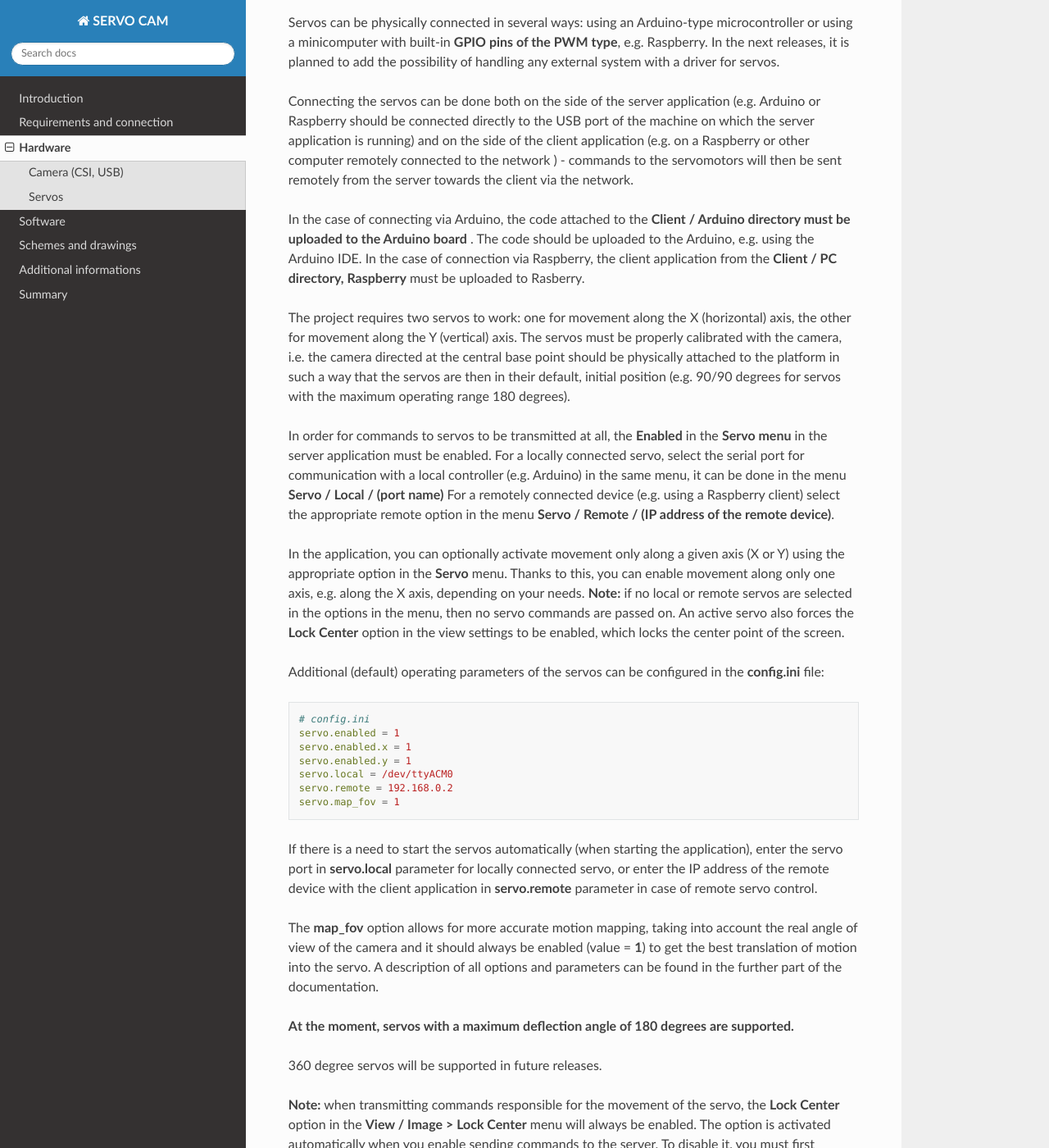
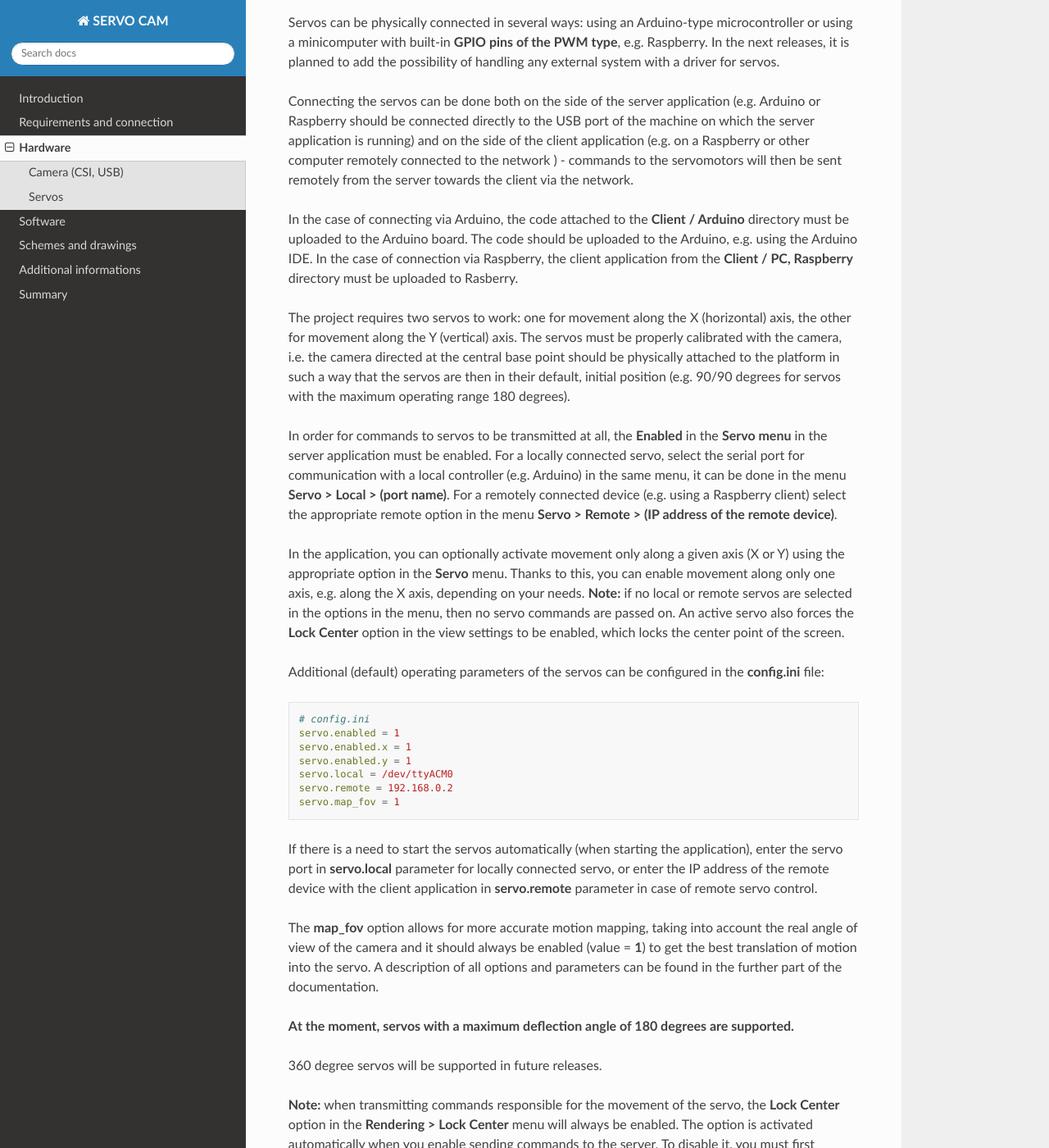
Before and after one commit to servo-cam/documentation, a Sphinx documentation site: the page built from docs/source/hardware.rst, in a window 1280 px wide and 1400 px high, scrolled down 1088 px. Shown: the whole window at 82% size. Built offline with Sphinx 7.4.7 and the Read the Docs theme 2.0.0, drawn with Linux system fonts in a browser that asks for light colours.

```diff
--- a/docs/source/hardware.rst
+++ b/docs/source/hardware.rst
@@ -62,10 +62,10 @@ servomotors will then be sent remotely from the server towards the
 client via the network.
 
 In the case of connecting via Arduino, the code attached to the
-**Client / Arduino directory must be uploaded to the Arduino board** .
+**Client / Arduino** directory must be uploaded to the Arduino board.
 The code should be uploaded to the Arduino, e.g. using the Arduino IDE.
 In the case of connection via Raspberry, the client application from the
-**Client / PC directory, Raspberry** must be uploaded to Rasberry.
+**Client / PC, Raspberry** directory must be uploaded to Rasberry.
 
 The project requires two servos to work: one for movement along the
 X (horizontal) axis, the other for movement along the Y (vertical) axis.
@@ -79,9 +79,9 @@ In order for commands to servos to be transmitted at all,
 the **Enabled** in the **Servo menu** in the server application must be
 enabled. For a locally connected servo, select the serial port for
 communication with a local controller (e.g. Arduino) in the same menu,
-it can be done in the menu **Servo / Local / (port name)** For a
+it can be done in the menu **Servo > Local > (port name)**. For a
 remotely connected device (e.g. using a Raspberry client) select the
-appropriate remote option in the menu **Servo / Remote / (IP address of the remote device)**.
+appropriate remote option in the menu **Servo > Remote > (IP address of the remote device)**.
 
 In the application, you can optionally activate movement only along a given axis (X
 or Y) using the appropriate option in the **Servo** menu. Thanks to this, you can
@@ -120,7 +120,7 @@ further part of the documentation.
 360 degree servos will be supported in future releases.
 
 **Note:** when transmitting commands responsible for the movement of the
-servo, the **Lock Center** option in the **View / Image > Lock Center**
+servo, the **Lock Center** option in the **Rendering > Lock Center**
 menu will always be enabled. The option is activated automatically when
 you enable sending commands to the server. To disable it, you must first
 disconnect from the servomotors. This behaviour does not apply to the video source
```
Also changed, not shown: 2 other files.
